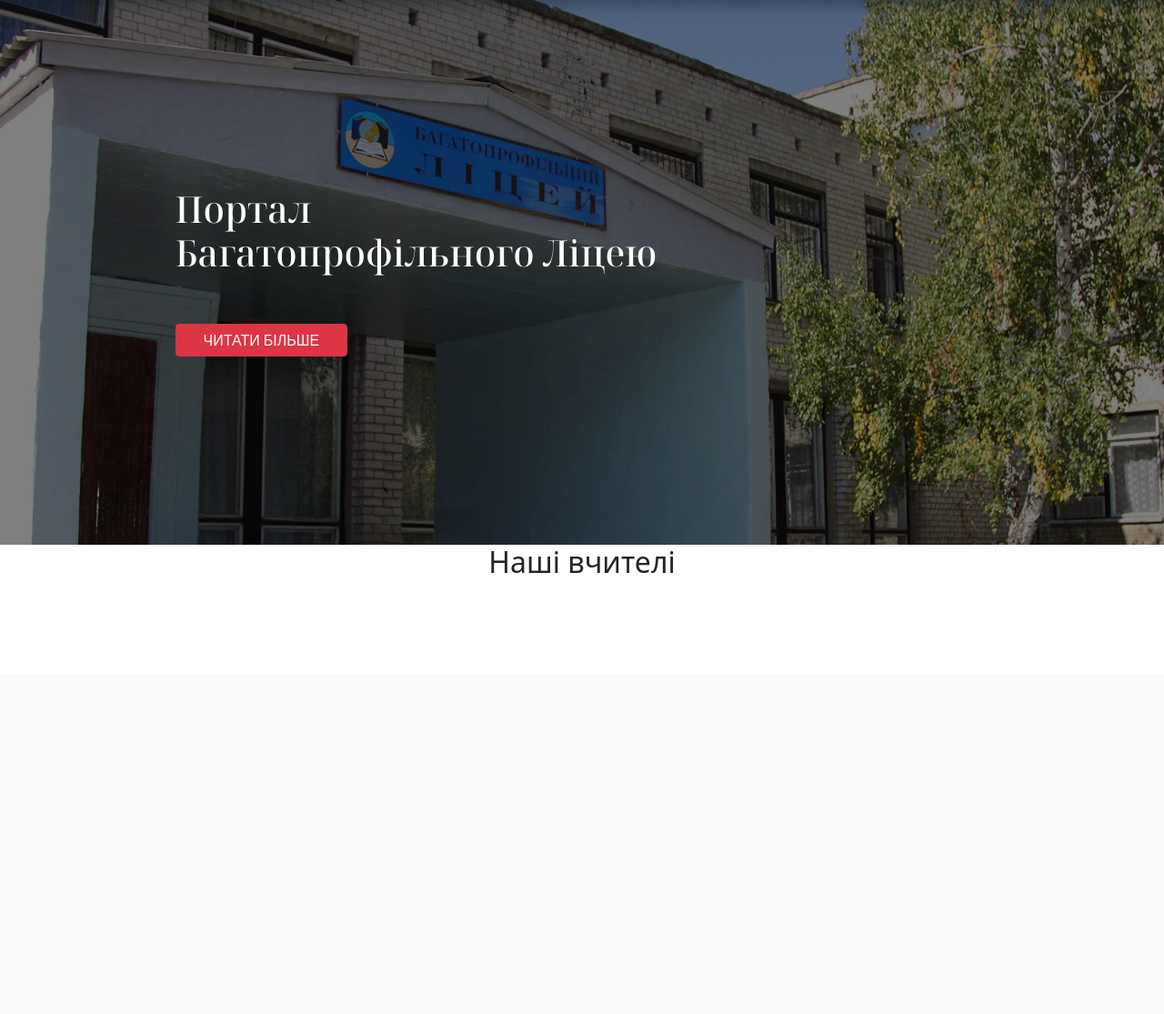
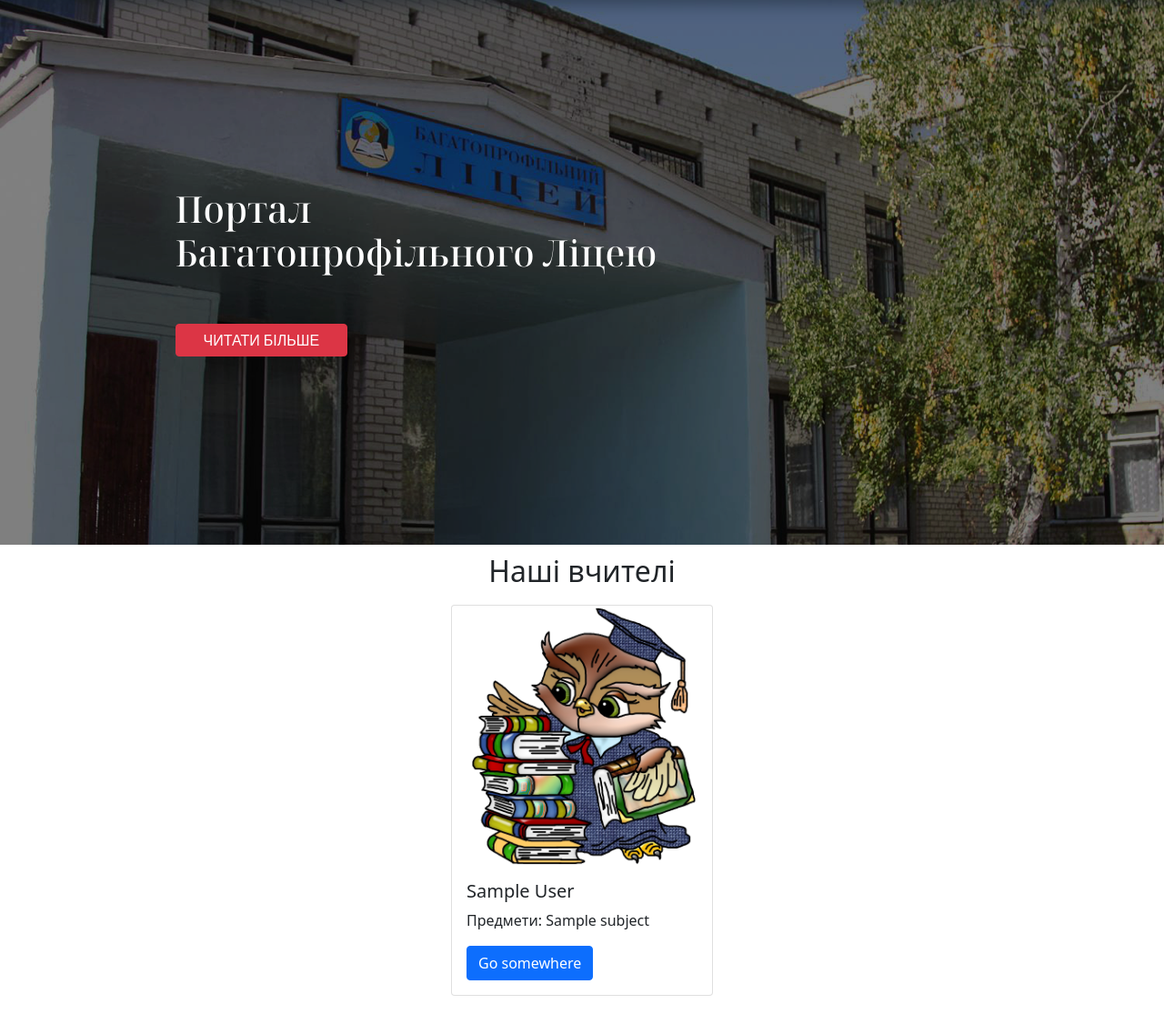
Before and after one commit to Gerfest/Lyceum, a Django app: page / in a window 1280 px wide. Shown: the part 59-1174 px from the top of the page at 91% size. Before the commit the page ends 689 px from the top, so only its background shows below. Run offline with Django 3.2, Linux system fonts and the light colour scheme; tables that the repository leaves empty hold one stand-in row (values such as "Sample post").

Commit message:
Added teachers cards

```diff
--- a/Website/views.py
+++ b/Website/views.py
@@ -66,6 +66,8 @@ class IndexView(BaseView):
 
     def get(self, request):
         super().get(request)
+        teachers = Teacher.objects.all()
+        self.context.update({"teachers": teachers})
         return self.base_render(request)
 
 
--- a/static/css/index.css
+++ b/static/css/index.css
@@ -40,9 +40,15 @@
     justify-content: center;
     flex-direction: column;
     align-items: center;
+    padding: 10px;
 }
 
 .teachers {
-    display: grid;
+    display: flex;
+    flex-wrap: wrap;
 
 }
+
+.card {
+    margin: 10px;
+}
--- a/templates/index.html
+++ b/templates/index.html
@@ -9,14 +9,13 @@
     <section class="section1-bg"
              style="background-image: url('{% static 'img/photo01.jpg' %}')"
              data-paroller-factor="0.3" data-paroller-type="background"
-             data-paroller-direction="vertical"
-    >
+             data-paroller-direction="vertical">
         <div class="section1">
             <div class="sec1-main">
                 <h1>Портал<br>Багатопрофільного Ліцею</h1>
                 <a href="http://litsey.sd.ua/"
-                   class="lyceum-site-btn btn btn-danger" type="button"
-                   class="btn btn-danger">Читати більше</a>
+                   class="lyceum-site-btn btn btn-danger" type="button">Читати
+                    більше</a>
             </div>
             <div class="sec1-add">
 
@@ -26,7 +25,18 @@
     <section class="section2">
         <h2>Наші вчителі</h2>
         <div class="teachers">
-
+            {% for teacher in teachers %}
+                <div class="card" style="width: 18rem;">
+                    <img src="{% static 'img/teacher.png' %}"
+                         class="card-img-top" alt="">
+                    <div class="card-body">
+                        <h5 class="card-title">{{ teacher.user.first_name }} {{ teacher.user.last_name }}</h5>
+                        <p class="card-text">
+                            Предмети: {{ teacher.subjects.all|join:", " }}</p>
+                        <a href="#" class="btn btn-primary">Go somewhere</a>
+                    </div>
+                </div>
+            {% endfor %}
         </div>
     </section>
 {% endblock %}
```
Also changed, not shown: static/img/teacher.png (added).
